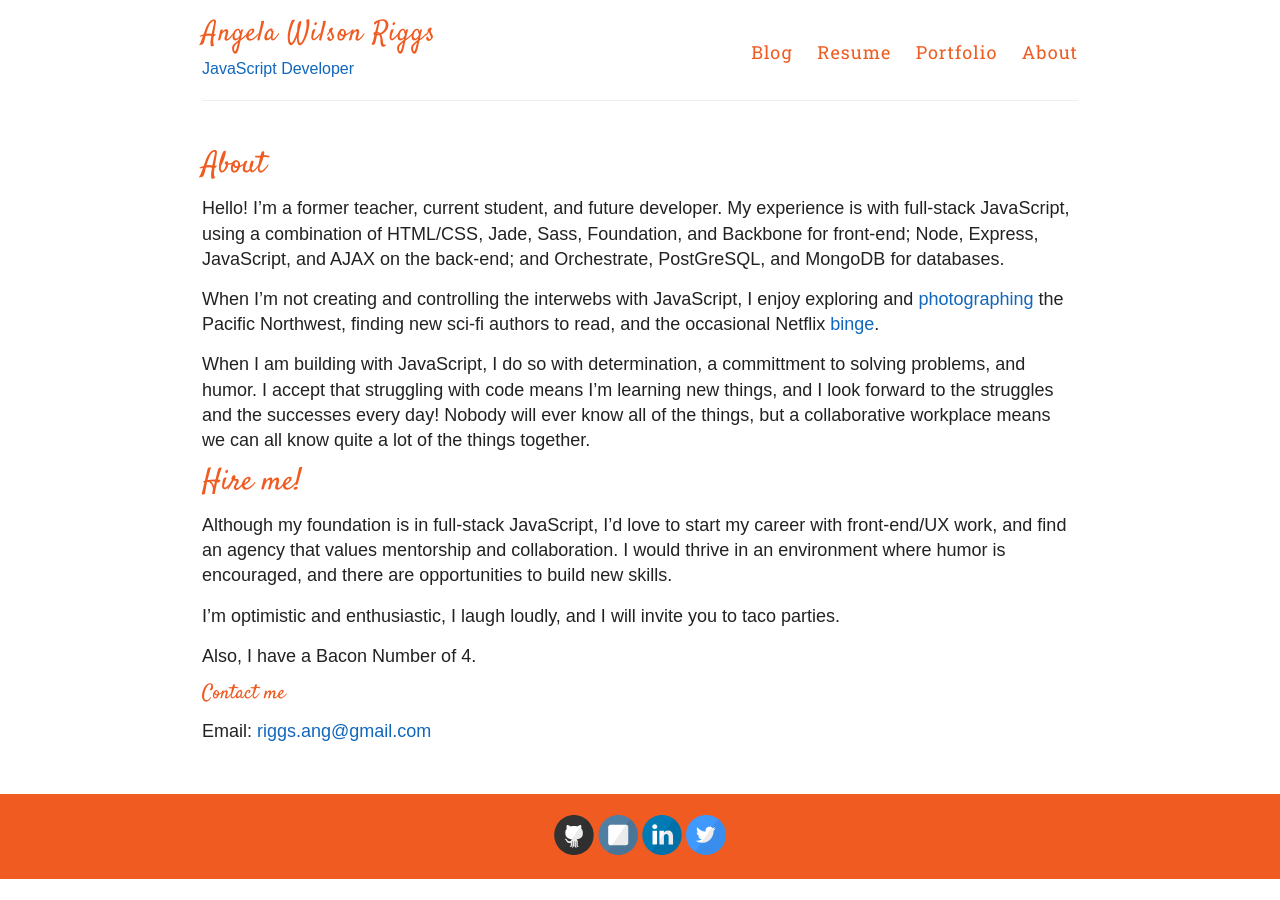
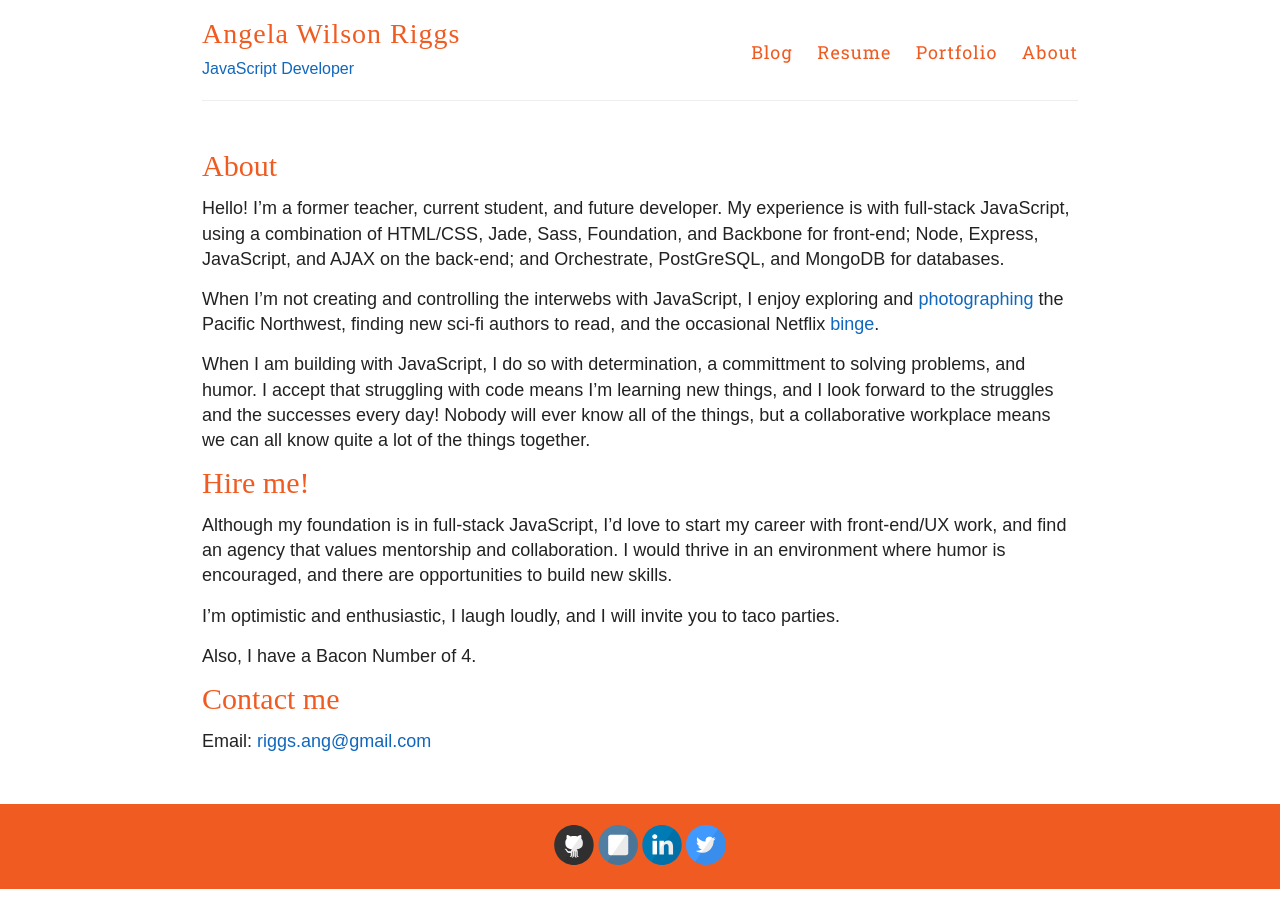
Before and after one commit to angelariggs/angelariggs.github.io, a Jekyll site: the page built from about.md, in a window 1280 px wide. Built offline with Jekyll 4.4.1, drawn with Linux system fonts in a browser that asks for light colours; some web fonts are replaced; Markdown is read by kramdown in place of the engine named in the settings.

Commit message:
so excited to see pompiere on google fonts. replaced satisfy

```diff
--- a/_sass/_variables.scss
+++ b/_sass/_variables.scss
@@ -28,10 +28,10 @@
 // $dark-blue: #0e5563;
 
 // Font stacks
-@import url(http://fonts.googleapis.com/css?family=Carrois+Gothic|Satisfy|Roboto+Slab);
+@import url(http://fonts.googleapis.com/css?family=Carrois+Gothic|Satisfy|Roboto+Slab|Pompiere);
 $serif: "Roboto Slab", serif;
 $sans-serif: "Carrois Gothic", sans-serif;
-$cursive: "Satisfy", cursive;
+$cursive: "Pompiere", cursive;
 
 // Mobile breakpoints
 @mixin mobile {
--- a/about.md
+++ b/about.md
@@ -19,6 +19,6 @@
 
 Also, I have a Bacon Number of 4.
 
-### Contact me
+# Contact me
 
 Email: [riggs.ang@gmail.com](mailto:riggs.ang@gmail.com)
```
Also changed, not shown: 2 other files.
